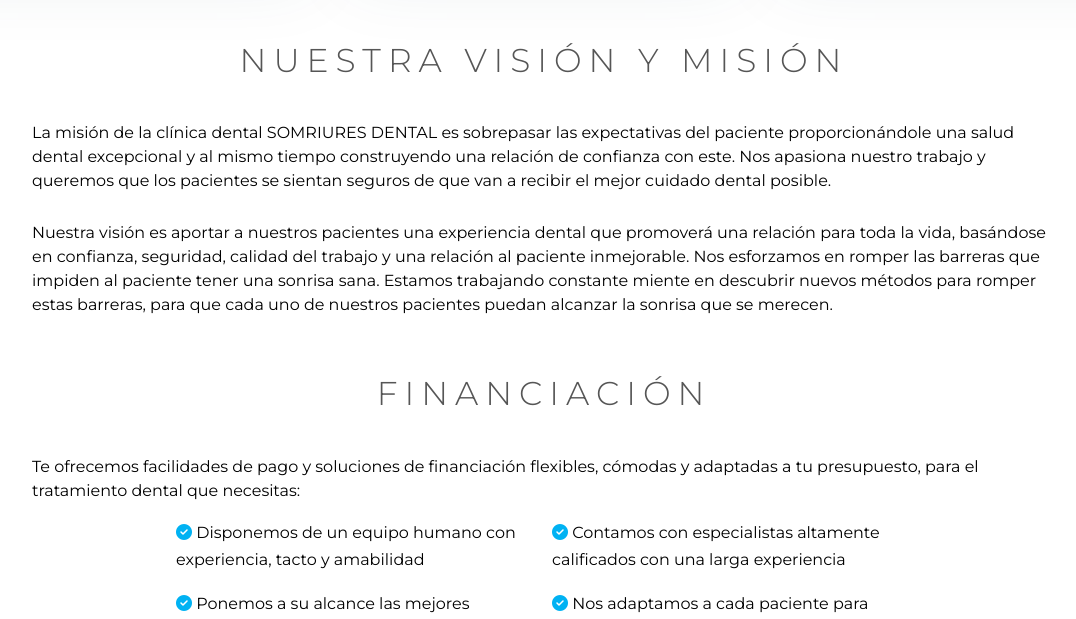
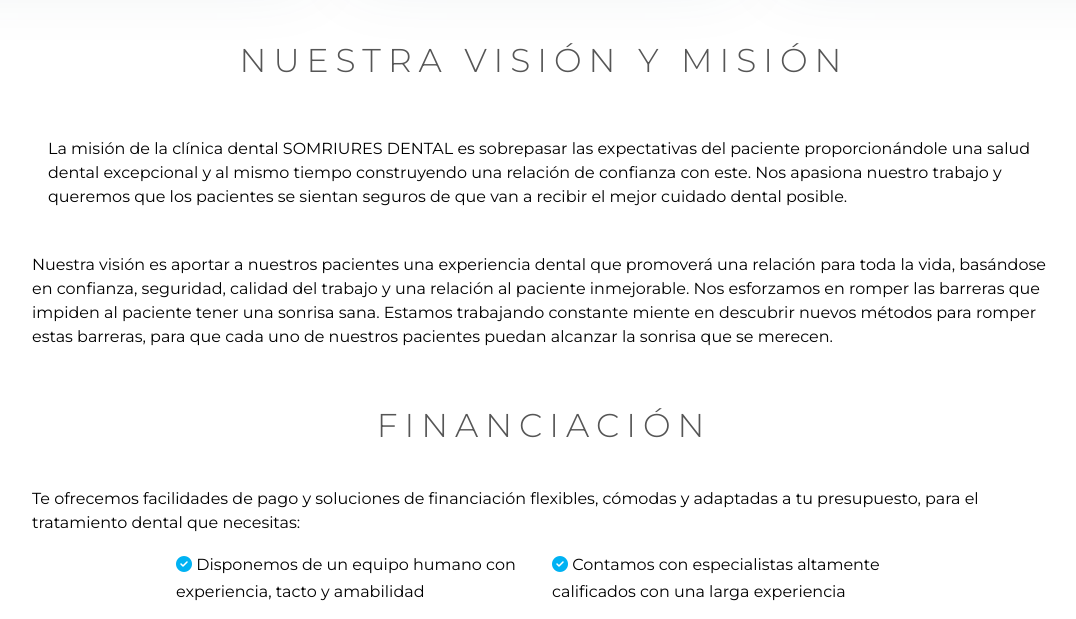
Before and after one commit to andycabu/web-somriures-sass, a website: page pages/clinica.html in a window 1280 px wide. Shown: the part 1260-1879 px from the top of the page, without its empty margins (96-1172 px from the left). Drawn offline with Linux system fonts and the light colour scheme; a web font is replaced by a local one.

```diff
--- a/pages/clinica.html
+++ b/pages/clinica.html
@@ -206,7 +206,7 @@
         <section>
           <div class="container-text">
             <h2>NUESTRA VISIÓN Y MISIÓN</h2>
-            <p>
+            <p class="p-1">
               La misión de la clínica dental SOMRIURES DENTAL es sobrepasar las
               expectativas del paciente proporcionándole una salud dental
               excepcional y al mismo tiempo construyendo una relación de
```
